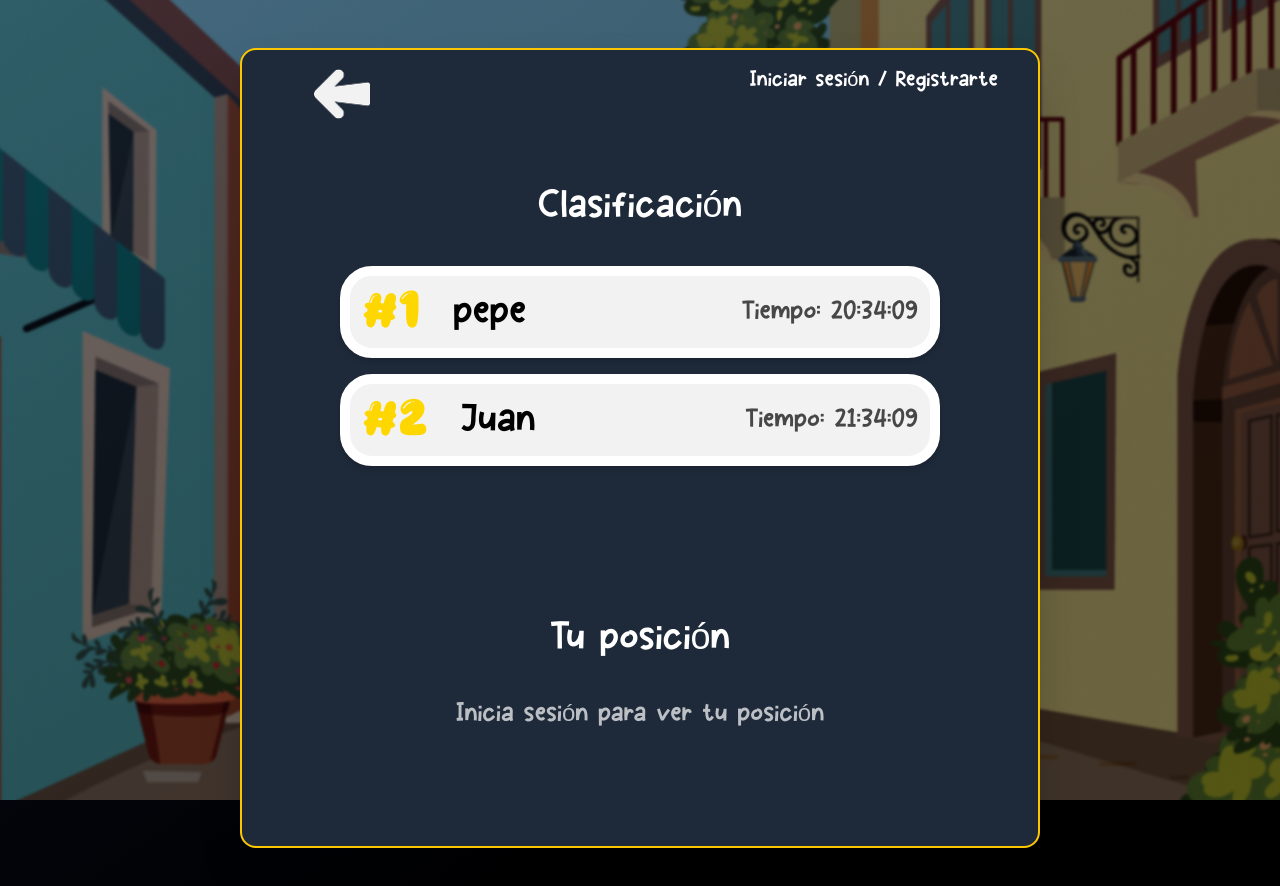
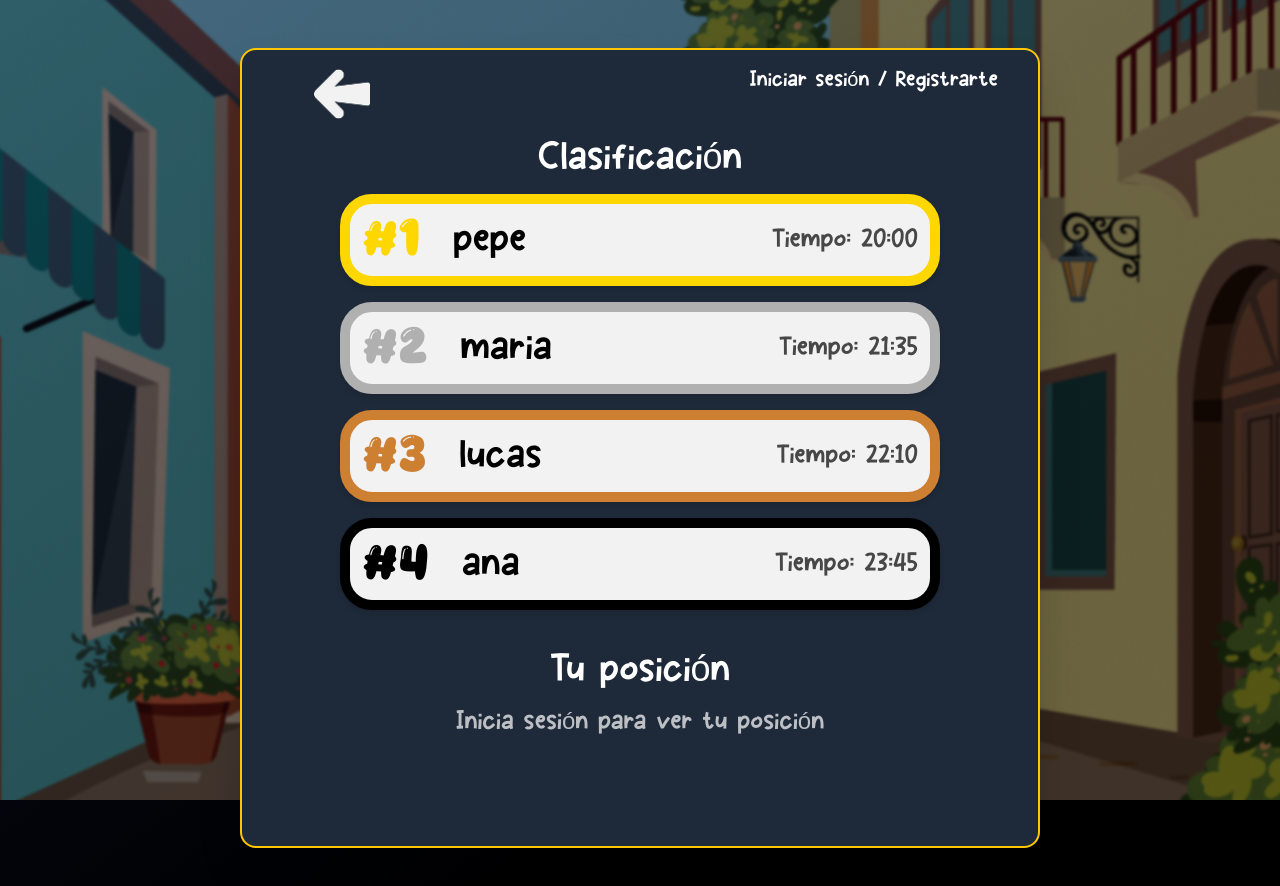
Before and after one commit to MiguelAngelMateos/doorbell_clicker, a React (Vite) app in the folder frontend/: page /Leaderboard in a window 1280 px wide. Shown: the top 886 px of the page. Built offline with nearby package versions, Linux system fonts and the light colour scheme.

Commit message:
frontend preparado para mostrar clasificación

```diff
--- a/frontend/src/components/RankingUser.jsx
+++ b/frontend/src/components/RankingUser.jsx
@@ -1,15 +1,35 @@
 import { useState, useEffect } from 'react';
 
-function RankingUser({ username, time, position }) {
-    const color = position === 1 ? 'amarillo' : position === 2 ? 'plata' : position === 3 ? 'bronce' : 'black';
+function RankingUser({ player }) {
+    const colorClasses = {
+        1: {
+            border: 'border-amarillo',
+            text: 'text-amarillo',
+        },
+        2: {
+            border: 'border-plata',
+            text: 'text-plata',
+        },
+        3: {
+            border: 'border-bronce',
+            text: 'text-bronce',
+        },
+        default: {
+            border: 'border-black',
+            text: 'text-black',
+        },
+    };
+
+    const { border, text } = colorClasses[player.position] || colorClasses.default;
+
     return (
-        <div className={`flex items-center justify-between p-3 bg-blanco border-10 border-${color} rounded-4xl shadow-md mb-4 w-150`}>
+        <div className={`flex items-center justify-between p-3 bg-blanco border-10 ${border} rounded-4xl shadow-md mb-4 w-150`}>
             <div className="flex items-center gap-8">
-                <span className="text-5xl bubble-text text-amarillo">#{position}</span>
-                <span className="text-black text-4xl">{username}</span>
+                <span className={`text-5xl bubble-text ${text}`}>#{player.position}</span>
+                <span className="text-black text-4xl">{player.username}</span>
             </div>
             <div>
-                <span className="text-black text-2xl opacity-70" >Tiempo: {time}</span>
+                <span className="text-black text-2xl opacity-70">Tiempo: {player.record}</span>
             </div>
         </div>
     );
--- a/frontend/src/index.css
+++ b/frontend/src/index.css
@@ -27,6 +27,16 @@ body {
   font-weight: normal;
   font-style: normal;
 }
+
+@layer utilities {
+  .no-scrollbar::-webkit-scrollbar {
+   display: none;
+  }
+  .no-scrollbar {
+   -ms-overflow-style: none;
+   scrollbar-width: none;
+  }
+ }
 
 .bubble-text {
   font-family: 'Game Bubble', sans-serif;
--- a/frontend/src/views/Leaderboard.jsx
+++ b/frontend/src/views/Leaderboard.jsx
@@ -7,10 +7,53 @@ import RankingUser from '../components/RankingUser';
 
 function Leaderboard() {
     const { isAuthenticated } = useAuth();
-    const pepe = "pepe";
-    const time1 = "20:34:09";
-    const juan = "Juan";
-    const time2 = "21:34:09";
+    // array donde meter el top 100 players
+    const players = [];
+
+    // ejemplo de variable donde meter el jugador logueado en ese momento
+    const actualPlayer = {
+        username: "pepe",
+        record: "20:00",
+        position: 1
+    }
+
+    // Ejemplo de como deberia ser un player con los campos que debe tener
+    players[0] = {
+        username: "pepe",
+        record: "20:00",
+        position: 1
+    }
+
+    players[1] = {
+        username: "maria",
+        record: "21:35",
+        position: 2
+    };
+
+    players[2] = {
+        username: "lucas",
+        record: "22:10",
+        position: 3
+    };
+
+    players[3] = {
+        username: "ana",
+        record: "23:45",
+        position: 4
+    };
+
+    players[4] = {
+        username: "carlos",
+        record: "25:00",
+        position: 5
+    };
+
+
+    // Creo una variable con un componente RankingUser por cada player
+    const listPlayers = players.map((player, index) =>
+        <RankingUser key={`${player.username}-${index}`} player={player}></RankingUser>
+    )
+
     return (
     <div className="min-h-screen flex items-center justify-center bg-gradient-to-br from-gray-900 to-black py-12 px-4 sm:px-6 lg:px-8">
         <img
@@ -28,18 +71,18 @@ function Leaderboard() {
                     Iniciar sesión / Registrarte
                 </Link>
             )}
-            <div className="mt-24 h-100 flex flex-col items-center"> {/* Div para añadir la clasificación */ }
-                <h1 className="flex justify-center items-center text-4xl mb-10">Clasificación</h1>
-                <RankingUser username={pepe} time={time1} position={1}></RankingUser>
-                <RankingUser username={juan} time={time2} position={2}></RankingUser>
-
+            <div className="mt-12 h-120 max-h-120 flex flex-col items-center overflow-auto no-scrollbar">
+                <div className="flex w-full justify-center items-center text-4xl pb-4 sticky top-0 z-10 bg-gray-800 bg-opacity-80">
+                    <h1>Clasificación</h1>
+                </div>
+                {listPlayers}
             </div>
-            <div className="w-full text-center"> {/* Div pegado abajo */}
-                <h2 className="text-4xl mb-10">Tu posición</h2>
+            <div className="w-full text-center flex flex-col items-center">
+                <h2 className="text-4xl mb-4">Tu posición</h2>
                 {!isAuthenticated ? (
                     <p className="text-2xl opacity-70">Inicia sesión para ver tu posición</p>
                 ) : (
-                    <RankingUser username={pepe} time={time1} position={1}></RankingUser>
+                    <RankingUser key={100} player={actualPlayer}></RankingUser>
                 )}
             </div>
         </div>
```
